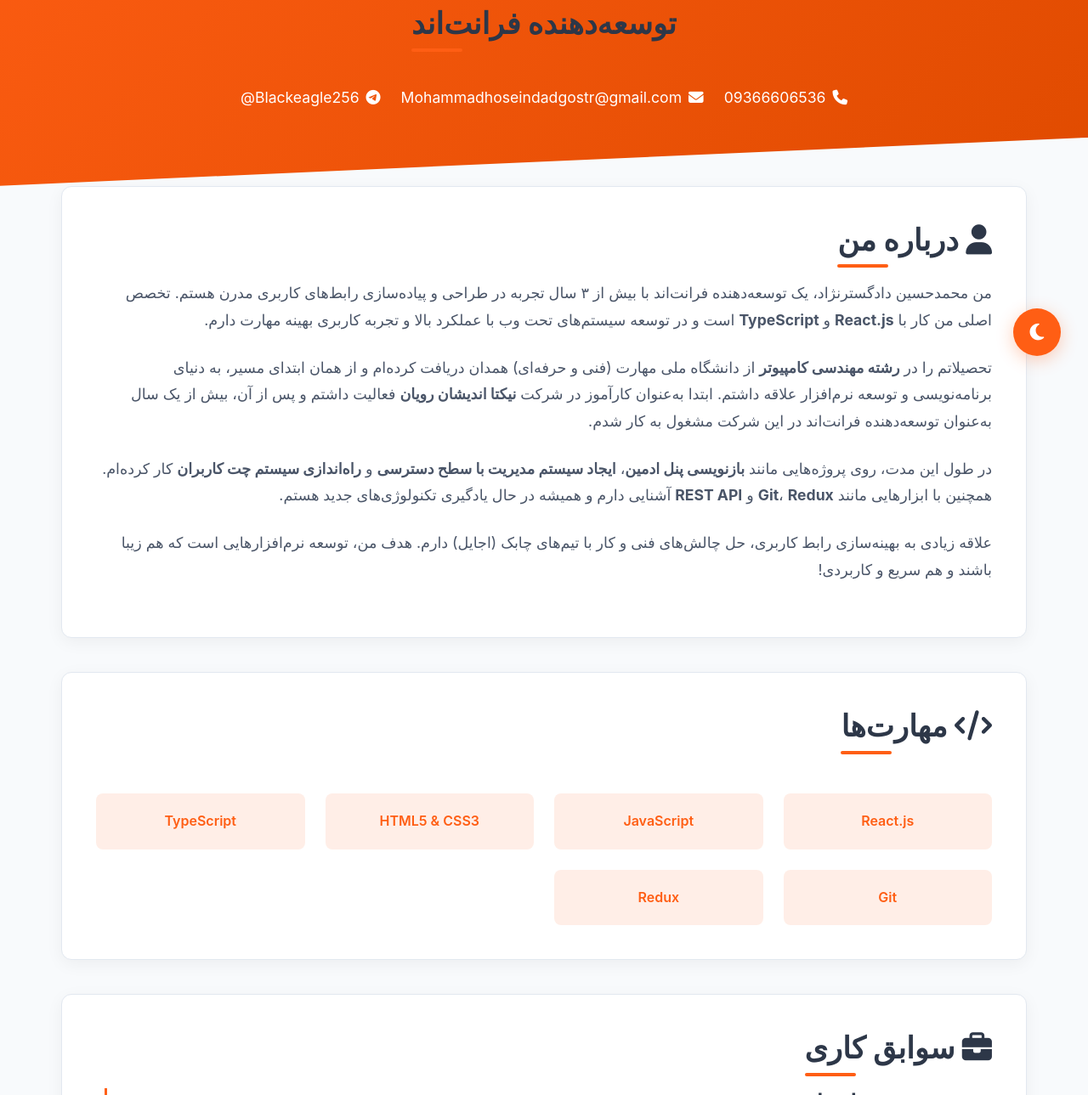
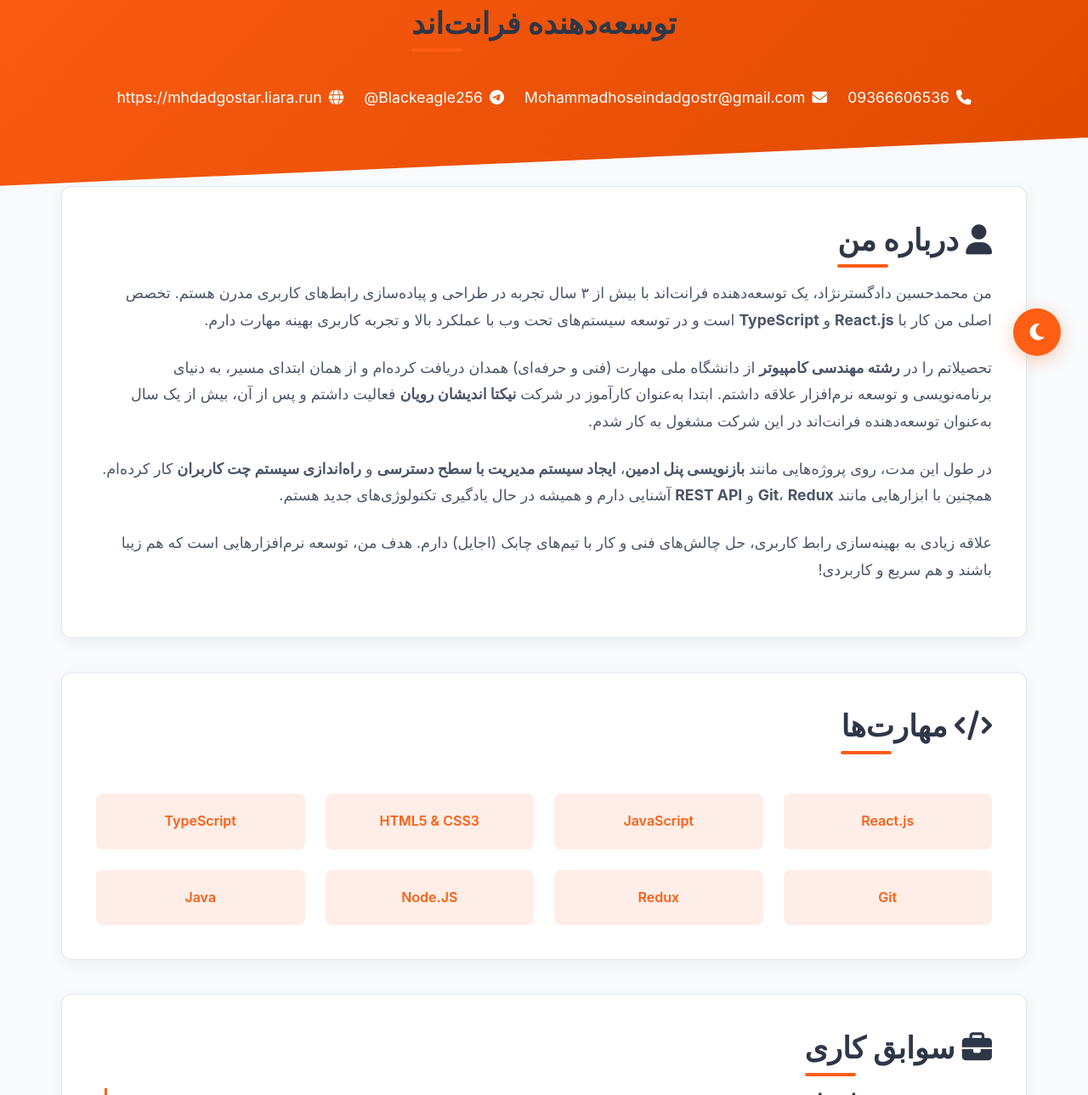
Before and after one commit to BlackEagle256/WebsiteCV, a plain HTML site: page index.html in a window 1280 px wide. Shown: the part 349-1638 px from the top of the page at 85% size. Drawn offline with Linux system fonts and the light colour scheme.

Commit message:
added Some Skills

```diff
--- a/index.html
+++ b/index.html
@@ -36,6 +36,14 @@
                         Blackeagle256@
                     </a>
                 </p>
+                <p>
+                    <i class="fas fa-globe"></i>
+                    <a style="color: inherit; text-decoration: none;" href="https://mhdadgostar.liara.run/"
+                        target="_blank">
+                        https://mhdadgostar.liara.run
+                    </a>
+                </p>
+
             </div>
         </div>
     </header>
@@ -72,6 +80,8 @@
                 <div class="skill-item">TypeScript</div>
                 <div class="skill-item">Git</div>
                 <div class="skill-item">Redux</div>
+                <div class="skill-item">Node.JS</div>
+                <div class="skill-item">Java</div>
             </div>
         </section>
 
```
